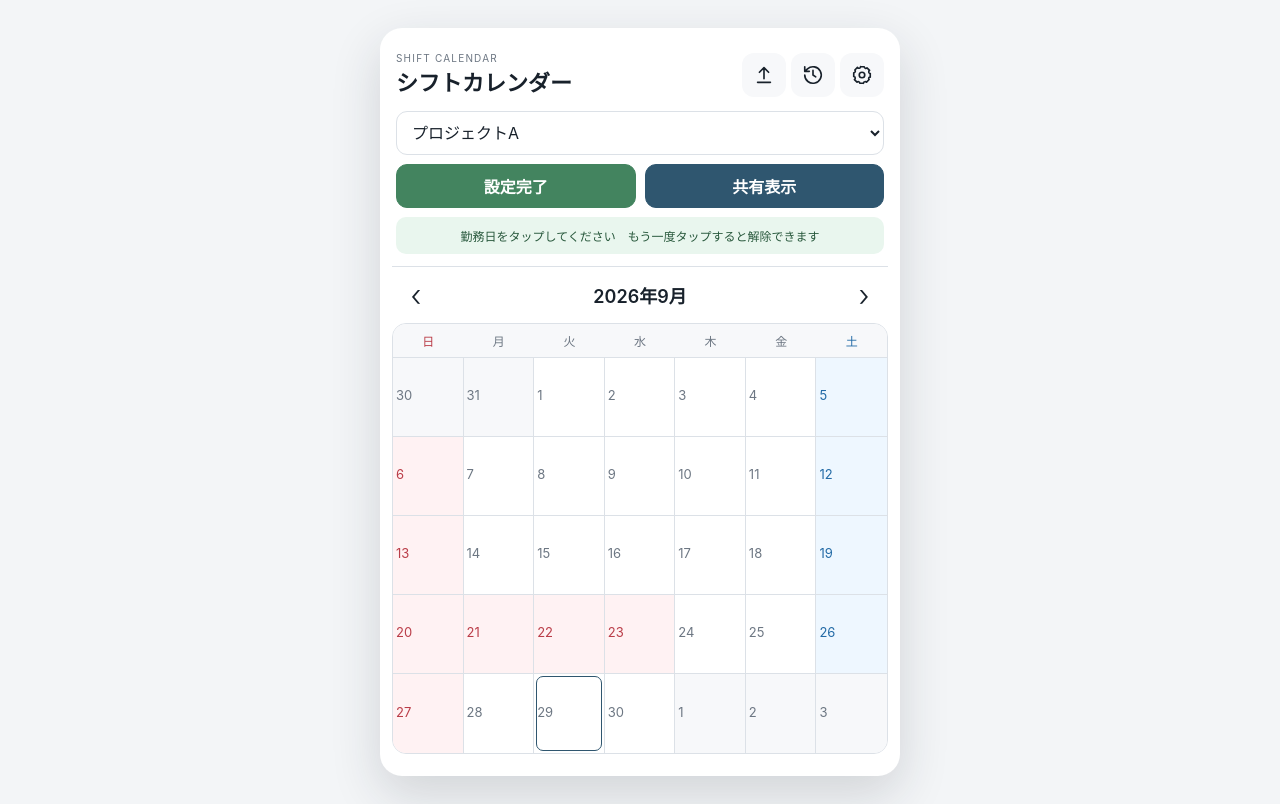
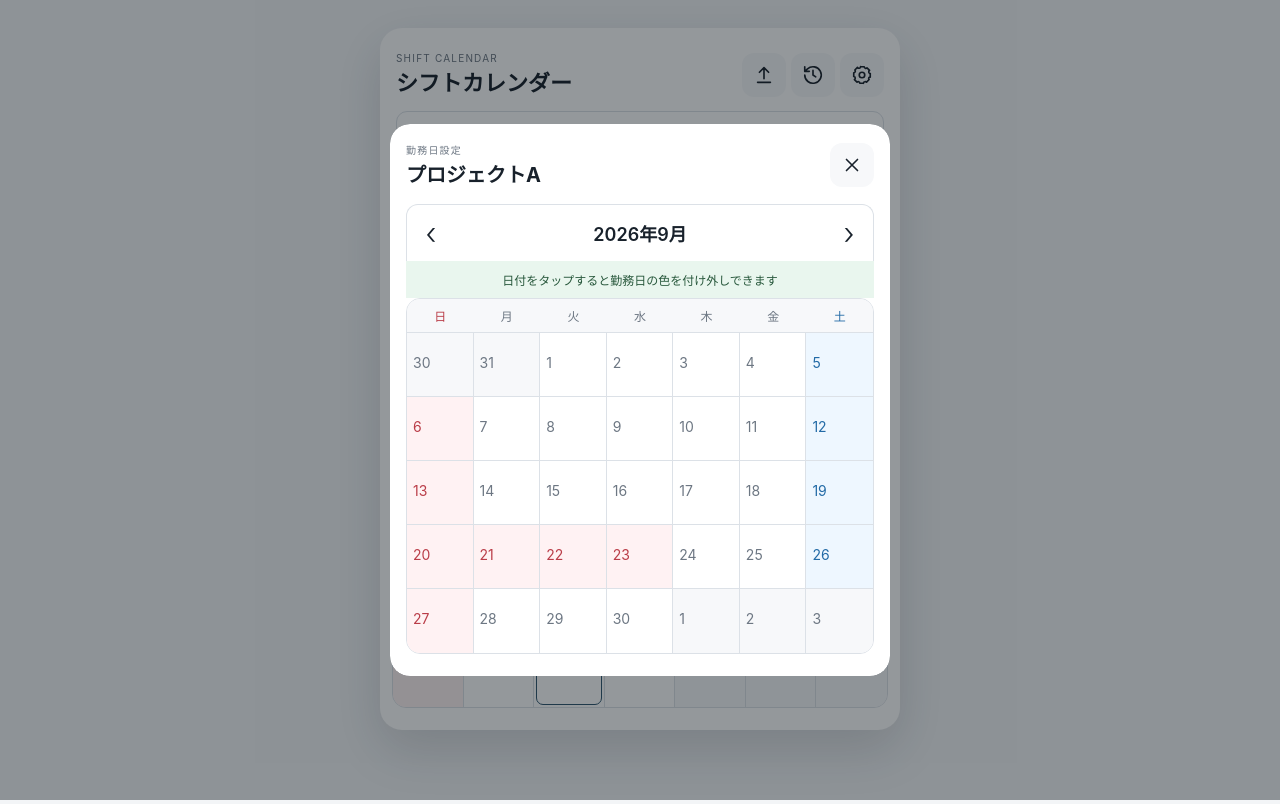
Before and after one commit to hideka-z/-shift-calendar, a plain HTML site: page index.html in a window 1280 px wide. Both pictures are taken after a click on the button "勤務日設定". Drawn offline with Linux system fonts and the light colour scheme.

Commit message:
Add files via upload

```diff
--- a/app.js
+++ b/app.js
@@ -13,7 +13,8 @@
     settingsDialog: $('#settingsDialog'), openSettings: $('#openSettings'), projectNameInput: $('#projectNameInput'),
     projectItem: $('#projectItem'), projectNameDisplay: $('#projectNameDisplay'), editProjectNameInput: $('#editProjectNameInput'), deleteProject: $('#deleteProject'),
     addProject: $('#addProject'), memberList: $('#memberList'), memberNameInput: $('#memberNameInput'), addMember: $('#addMember'),
-    toggleWorkdayMode: $('#toggleWorkdayMode'), workdayHint: $('#workdayHint'),
+    toggleWorkdayMode: $('#toggleWorkdayMode'), workdayDialog: $('#workdayDialog'), workdayProjectName: $('#workdayProjectName'),
+    workdayMonthLabel: $('#workdayMonthLabel'), workdayCalendarGrid: $('#workdayCalendarGrid'), workdayPrevMonth: $('#workdayPrevMonth'), workdayNextMonth: $('#workdayNextMonth'),
     openShare: $('#openShare'), closeShare: $('#closeShare'), saveShareImage: $('#saveShareImage'), shareHeader: $('#shareHeader'), shareTitle: $('#shareTitle'), shareMeta: $('#shareMeta'),
     backupButton: $('#backupButton'), restoreButton: $('#restoreButton'), restoreInput: $('#restoreInput'), toast: $('#toast')
   };
@@ -23,7 +24,6 @@
   let viewDate = new Date(now.getFullYear(), now.getMonth(), 1);
   let selectedDateKey = null;
   let shareMode = false;
-  let workdayMode = false;
   let toastTimer = null;
   let openSwipeRow = null;
 
@@ -151,6 +151,7 @@
     renderProjectOptions();
     renderCalendar();
     if (elements.settingsDialog.open) renderSettings();
+    if (elements.workdayDialog.open) renderWorkdayCalendar();
   }
 
   function renderProjectOptions() {
@@ -212,15 +213,11 @@
       const entries = visible.map(item => `<span class="shift-entry">${iconForSlot(item.slot)}<span class="shift-name">${escapeHtml(memberMap.get(item.memberId))}</span></span>`).join('');
       const more = validAssignments.length > 3 ? `<span class="more-count">ほか${validAssignments.length - 3}名</span>` : '';
       const aria = `${month + 1}月${rawDay}日${!outside && project.workdays[key] ? '、勤務日' : ''}${validAssignments.length ? `、${validAssignments.map(item => `${memberMap.get(item.memberId)} ${SLOT_LABELS[item.slot]}`).join('、')}` : ''}`;
-      const pressed = workdayMode && !outside ? ` aria-pressed="${project.workdays[key] ? 'true' : 'false'}"` : '';
-      cells.push(`<button class="${classes.join(' ')}" type="button" data-date="${outside ? '' : key}" ${outside || shareMode ? 'disabled' : ''}${pressed} aria-label="${escapeHtml(aria)}"><span class="day-number">${cellDate.getDate()}</span>${entries}${more}</button>`);
+      cells.push(`<button class="${classes.join(' ')}" type="button" data-date="${outside ? '' : key}" ${outside || shareMode ? 'disabled' : ''} aria-label="${escapeHtml(aria)}"><span class="day-number">${cellDate.getDate()}</span>${entries}${more}</button>`);
     }
     elements.calendarGrid.innerHTML = cells.join('');
     elements.calendarGrid.querySelectorAll('[data-date]').forEach(button => {
-      if (button.dataset.date) button.addEventListener('click', () => {
-        if (workdayMode) toggleWorkday(button.dataset.date);
-        else openDay(button.dataset.date);
-      });
+      if (button.dataset.date) button.addEventListener('click', () => openDay(button.dataset.date));
     });
     updateShareHeader();
   }
@@ -237,16 +234,55 @@
     else project.workdays[key] = true;
     saveState();
     renderCalendar();
+    renderWorkdayCalendar();
   }
 
-  function setWorkdayMode(enabled) {
-    workdayMode = enabled;
-    elements.app.classList.toggle('workday-mode', enabled);
-    elements.toggleWorkdayMode.textContent = enabled ? '設定完了' : '勤務日設定';
-    elements.toggleWorkdayMode.setAttribute('aria-pressed', String(enabled));
-    elements.workdayHint.hidden = !enabled;
-    elements.openShare.disabled = enabled;
-    renderCalendar();
+  function openWorkdayDialog() {
+    renderWorkdayCalendar();
+    elements.workdayDialog.showModal();
+  }
+
+  function renderWorkdayCalendar() {
+    const year = viewDate.getFullYear();
+    const month = viewDate.getMonth();
+    const firstDay = new Date(year, month, 1).getDay();
+    const daysInMonth = new Date(year, month + 1, 0).getDate();
+    const previousMonthDays = new Date(year, month, 0).getDate();
+    const totalCells = firstDay + daysInMonth <= 35 ? 35 : 42;
+    const holidays = japaneseHolidayKeys(year);
+    const project = selectedProject();
+    const cells = [];
+
+    elements.workdayProjectName.textContent = project.name;
+    elements.workdayMonthLabel.textContent = `${year}年${month + 1}月`;
+    for (let index = 0; index < totalCells; index++) {
+      const rawDay = index - firstDay + 1;
+      let cellDate;
+      let outside = false;
+      if (rawDay < 1) {
+        cellDate = new Date(year, month - 1, previousMonthDays + rawDay);
+        outside = true;
+      } else if (rawDay > daysInMonth) {
+        cellDate = new Date(year, month + 1, rawDay - daysInMonth);
+        outside = true;
+      } else {
+        cellDate = new Date(year, month, rawDay);
+      }
+      const key = dateKey(cellDate.getFullYear(), cellDate.getMonth(), cellDate.getDate());
+      const dow = cellDate.getDay();
+      const classes = ['day-cell'];
+      if (outside) classes.push('is-outside');
+      if (!outside && dow === 0) classes.push('is-sunday');
+      if (!outside && dow === 6) classes.push('is-saturday');
+      if (!outside && holidays.has(key)) classes.push('is-holiday');
+      if (!outside && project.workdays[key]) classes.push('is-workday');
+      const aria = `${month + 1}月${rawDay}日${!outside && project.workdays[key] ? '、勤務日' : ''}`;
+      cells.push(`<button class="${classes.join(' ')}" type="button" data-workday-date="${outside ? '' : key}" ${outside ? 'disabled' : ''} aria-pressed="${!outside && project.workdays[key] ? 'true' : 'false'}" aria-label="${escapeHtml(aria)}"><span class="day-number">${cellDate.getDate()}</span></button>`);
+    }
+    elements.workdayCalendarGrid.innerHTML = cells.join('');
+    elements.workdayCalendarGrid.querySelectorAll('[data-workday-date]').forEach(button => {
+      if (button.dataset.workdayDate) button.addEventListener('click', () => toggleWorkday(button.dataset.workdayDate));
+    });
   }
 
   function renderDayDialog() {
@@ -545,7 +581,6 @@
   }
 
   function toggleShare(enabled) {
-    if (enabled && workdayMode) setWorkdayMode(false);
     shareMode = enabled;
     elements.app.classList.toggle('share-mode', enabled);
     document.querySelectorAll('.edit-only').forEach(node => { node.hidden = enabled; });
@@ -558,7 +593,7 @@
     const project = selectedProject();
     elements.shareTitle.textContent = `${viewDate.getFullYear()}年${viewDate.getMonth() + 1}月 シフト表`;
     const updated = new Date(state.updatedAt);
-    const formatted = `${updated.getFullYear()}年${updated.getMonth() + 1}月${updated.getDate()}日 ${String(updated.getHours()).padStart(2,'0')}:${String(updated.getMinutes()).padStart(2,'0')}`;
+    const formatted = `${updated.getFullYear()}年${updated.getMonth() + 1}月${updated.getDate()}日`;
     elements.shareMeta.textContent = `${project.name}　最終更新 ${formatted}`;
   }
 
@@ -642,7 +677,7 @@
     context.font = `600 44px ${fontFamily}`;
     context.fillText(`${year}年${month + 1}月 シフト表`, width / 2, 52);
     const updated = new Date(state.updatedAt);
-    const updatedText = `${updated.getFullYear()}年${updated.getMonth() + 1}月${updated.getDate()}日 ${String(updated.getHours()).padStart(2, '0')}:${String(updated.getMinutes()).padStart(2, '0')}`;
+    const updatedText = `${updated.getFullYear()}年${updated.getMonth() + 1}月${updated.getDate()}日`;
     context.fillStyle = '#6d7783';
     context.font = `400 25px ${fontFamily}`;
     context.fillText(fitCanvasText(context, `${project.name}　最終更新 ${updatedText}`, gridWidth), width / 2, 110);
@@ -795,7 +830,6 @@
   elements.projectSelect.addEventListener('change', event => setProject(event.target.value));
   elements.settingsProjectSelect.addEventListener('change', event => setProject(event.target.value));
   elements.openSettings.addEventListener('click', () => {
-    if (workdayMode) setWorkdayMode(false);
     renderSettings();
     elements.settingsDialog.showModal();
   });
@@ -834,7 +868,17 @@
   elements.addAssignment.addEventListener('click', addAssignment);
   elements.prevDay.addEventListener('click', () => moveSelectedDay(-1));
   elements.nextDay.addEventListener('click', () => moveSelectedDay(1));
-  elements.toggleWorkdayMode.addEventListener('click', () => setWorkdayMode(!workdayMode));
+  elements.toggleWorkdayMode.addEventListener('click', openWorkdayDialog);
+  elements.workdayPrevMonth.addEventListener('click', () => {
+    viewDate = new Date(viewDate.getFullYear(), viewDate.getMonth() - 1, 1);
+    renderCalendar();
+    renderWorkdayCalendar();
+  });
+  elements.workdayNextMonth.addEventListener('click', () => {
+    viewDate = new Date(viewDate.getFullYear(), viewDate.getMonth() + 1, 1);
+    renderCalendar();
+    renderWorkdayCalendar();
+  });
   elements.openShare.addEventListener('click', () => toggleShare(true));
   elements.closeShare.addEventListener('click', () => toggleShare(false));
   elements.saveShareImage.addEventListener('click', saveShareImage);
@@ -842,7 +886,7 @@
   elements.restoreButton.addEventListener('click', () => elements.restoreInput.click());
   elements.restoreInput.addEventListener('change', event => restore(event.target.files[0]));
 
-  [elements.dayDialog, elements.settingsDialog].forEach(dialog => {
+  [elements.dayDialog, elements.settingsDialog, elements.workdayDialog].forEach(dialog => {
     dialog.addEventListener('click', event => { if (event.target === dialog) dialog.close(); });
   });
   elements.settingsDialog.addEventListener('pointerdown', event => {
--- a/index.html
+++ b/index.html
@@ -5,7 +5,7 @@
   <meta name="viewport" content="width=device-width, initial-scale=1, viewport-fit=cover">
   <meta name="theme-color" content="#f7f8fa">
   <title>シフトカレンダー</title>
-  <link rel="stylesheet" href="styles.css">
+  <link rel="stylesheet" href="styles.css?v=20260929-2">
 </head>
 <body>
   <svg class="svg-defs" aria-hidden="true">
@@ -57,10 +57,9 @@
       <label class="sr-only" for="projectSelect">プロジェクト</label>
       <select id="projectSelect"></select>
       <div class="project-actions">
-        <button id="toggleWorkdayMode" class="button" type="button" aria-pressed="false">勤務日設定</button>
+        <button id="toggleWorkdayMode" class="button" type="button">勤務日設定</button>
         <button id="openShare" class="button button-primary" type="button">共有表示</button>
       </div>
-      <p id="workdayHint" class="workday-hint" hidden>勤務日をタップしてください　もう一度タップすると解除できます</p>
     </section>
 
     <section id="shareHeader" class="share-header share-only" hidden>
@@ -88,6 +87,35 @@
       </div>
     </section>
   </main>
+
+  <dialog id="workdayDialog" class="sheet-dialog workday-dialog">
+    <form method="dialog" class="sheet">
+      <header class="sheet-header">
+        <div>
+          <p class="eyebrow">勤務日設定</p>
+          <h2 id="workdayProjectName"></h2>
+        </div>
+        <button class="icon-button" value="cancel" aria-label="閉じる">
+          <svg><use href="#icon-close"/></svg>
+        </button>
+      </header>
+
+      <section class="month-nav workday-month-nav" aria-label="勤務日を設定する月">
+        <button id="workdayPrevMonth" class="month-button" type="button" aria-label="前の月">‹</button>
+        <h2 id="workdayMonthLabel"></h2>
+        <button id="workdayNextMonth" class="month-button" type="button" aria-label="次の月">›</button>
+      </section>
+
+      <p class="workday-instruction">日付をタップすると勤務日の色を付け外しできます</p>
+
+      <section class="calendar-wrap" aria-label="勤務日設定カレンダー">
+        <div class="week-row" aria-hidden="true">
+          <span class="sun-text">日</span><span>月</span><span>火</span><span>水</span><span>木</span><span>金</span><span class="sat-text">土</span>
+        </div>
+        <div id="workdayCalendarGrid" class="calendar-grid workday-calendar-grid"></div>
+      </section>
+    </form>
+  </dialog>
 
   <dialog id="dayDialog" class="sheet-dialog">
     <form method="dialog" class="sheet">
@@ -175,6 +203,6 @@
   </dialog>
 
   <div id="toast" class="toast" role="status" aria-live="polite"></div>
-  <script src="app.js"></script>
+  <script src="app.js?v=20260929-2"></script>
 </body>
 </html>
--- a/styles.css
+++ b/styles.css
@@ -37,8 +37,6 @@ button:focus-visible, input:focus-visible, select:focus-visible { outline: 3px s
 
 .project-bar { display: grid; grid-template-columns: 1fr; gap: 9px; padding: 0 4px 12px; }
 .project-actions { display: grid; grid-template-columns: 1fr 1fr; gap: 9px; }
-.workday-hint { margin: 0; padding: 10px 12px; border-radius: 10px; color: #28583c; background: var(--workday-bg); text-align: center; font-size: 12px; }
-.workday-mode #toggleWorkdayMode { color: #fff; border-color: var(--workday); background: var(--workday); }
 select, input { width: 100%; min-height: 44px; border: 1px solid var(--line); border-radius: 11px; padding: 9px 11px; color: var(--text); background: var(--surface); font-size: 16px; }
 .button { min-height: 44px; padding: 9px 14px; border: 1px solid var(--line); border-radius: 11px; color: var(--text); background: var(--surface-soft); font-weight: 600; }
 .button-primary { color: var(--primary-text); border-color: var(--primary); background: var(--primary); }
@@ -64,7 +62,6 @@ select, input { width: 100%; min-height: 44px; border: 1px solid var(--line); bo
 .day-cell.is-sunday, .day-cell.is-holiday { background: var(--sun-bg); }
 .day-cell.is-saturday { background: var(--sat-bg); }
 .day-cell.is-workday { background: var(--workday-bg); box-shadow: inset 0 3px 0 var(--workday); }
-.workday-mode .day-cell:not(.is-outside) { cursor: pointer; }
 .day-cell.is-today::after { content: ""; position: absolute; inset: 2px; border: 1px solid var(--primary); border-radius: 7px; pointer-events: none; }
 .day-number { display: block; margin-bottom: 4px; color: var(--muted); font-size: 13px; line-height: 1; }
 .is-sunday .day-number, .is-holiday .day-number { color: var(--sun); }
@@ -91,6 +88,10 @@ select, input { width: 100%; min-height: 44px; border: 1px solid var(--line); bo
 .day-date-nav { display: grid; grid-template-columns: 44px minmax(0, 1fr) 44px; align-items: center; margin-left: -10px; }
 .day-date-nav h2 { text-align: center; }
 .date-button { width: 44px; height: 44px; padding: 0; border: 0; color: var(--text); background: transparent; font-size: 30px; font-weight: 300; }
+.workday-month-nav { border: 1px solid var(--line); border-bottom: 0; border-radius: 12px 12px 0 0; }
+.workday-instruction { margin: 0; padding: 10px 12px; color: #28583c; background: var(--workday-bg); text-align: center; font-size: 12px; }
+.workday-calendar-grid .day-cell { min-height: 64px; padding: 8px 6px; cursor: pointer; }
+.workday-calendar-grid .day-number { font-size: 14px; }
 .assignment-row { display: grid; grid-template-columns: 1fr 105px 44px; gap: 8px; align-items: center; padding: 9px 0; border-bottom: 1px solid var(--line); }
 .assignment-name { min-width: 0; overflow: hidden; text-overflow: ellipsis; font-weight: 600; }
 .remove-button { display: grid; place-items: center; width: 44px; height: 44px; border: 0; color: var(--sun); background: transparent; font-size: 24px; }
```
Also changed, not shown: 1 other file.
